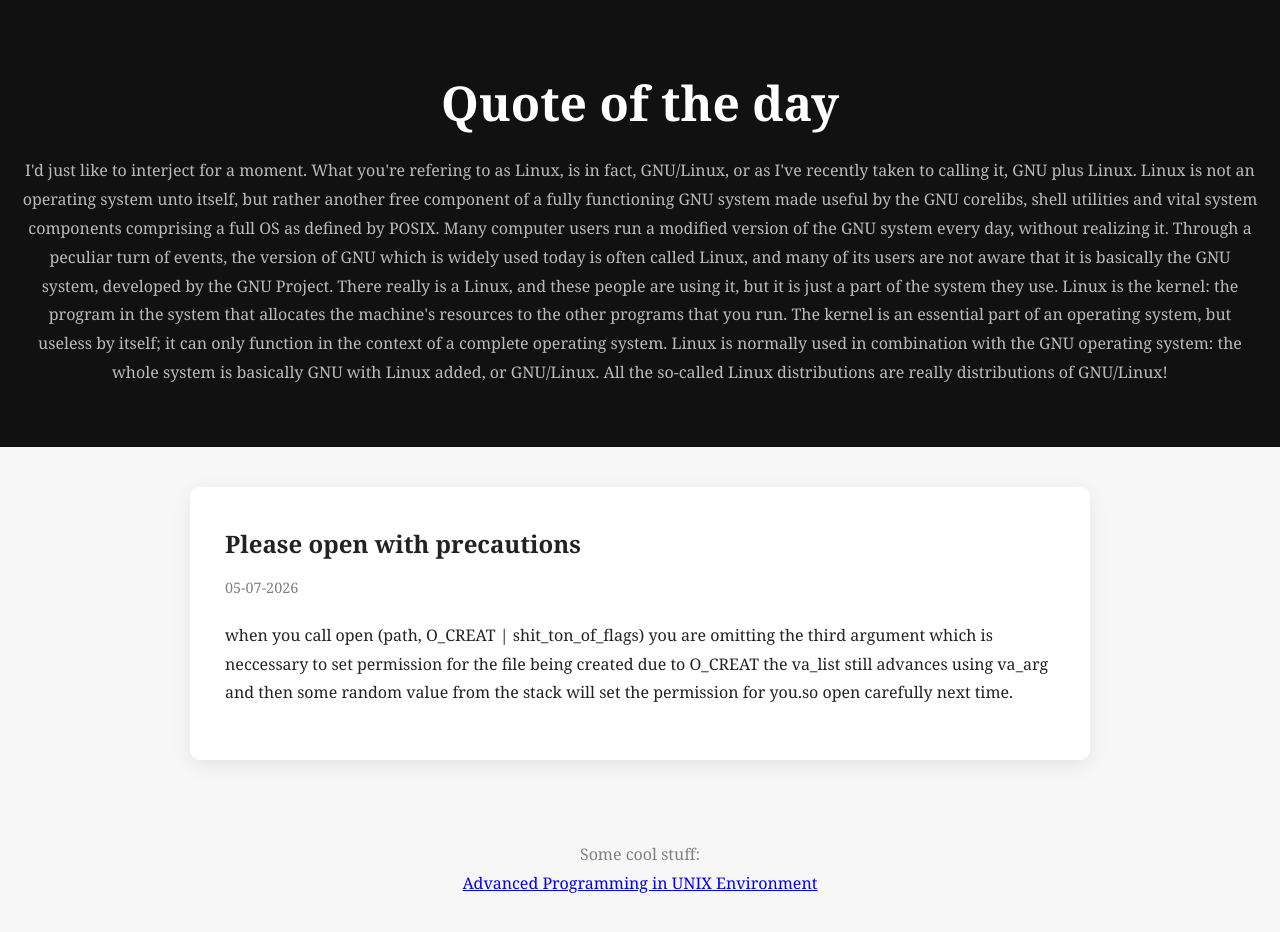
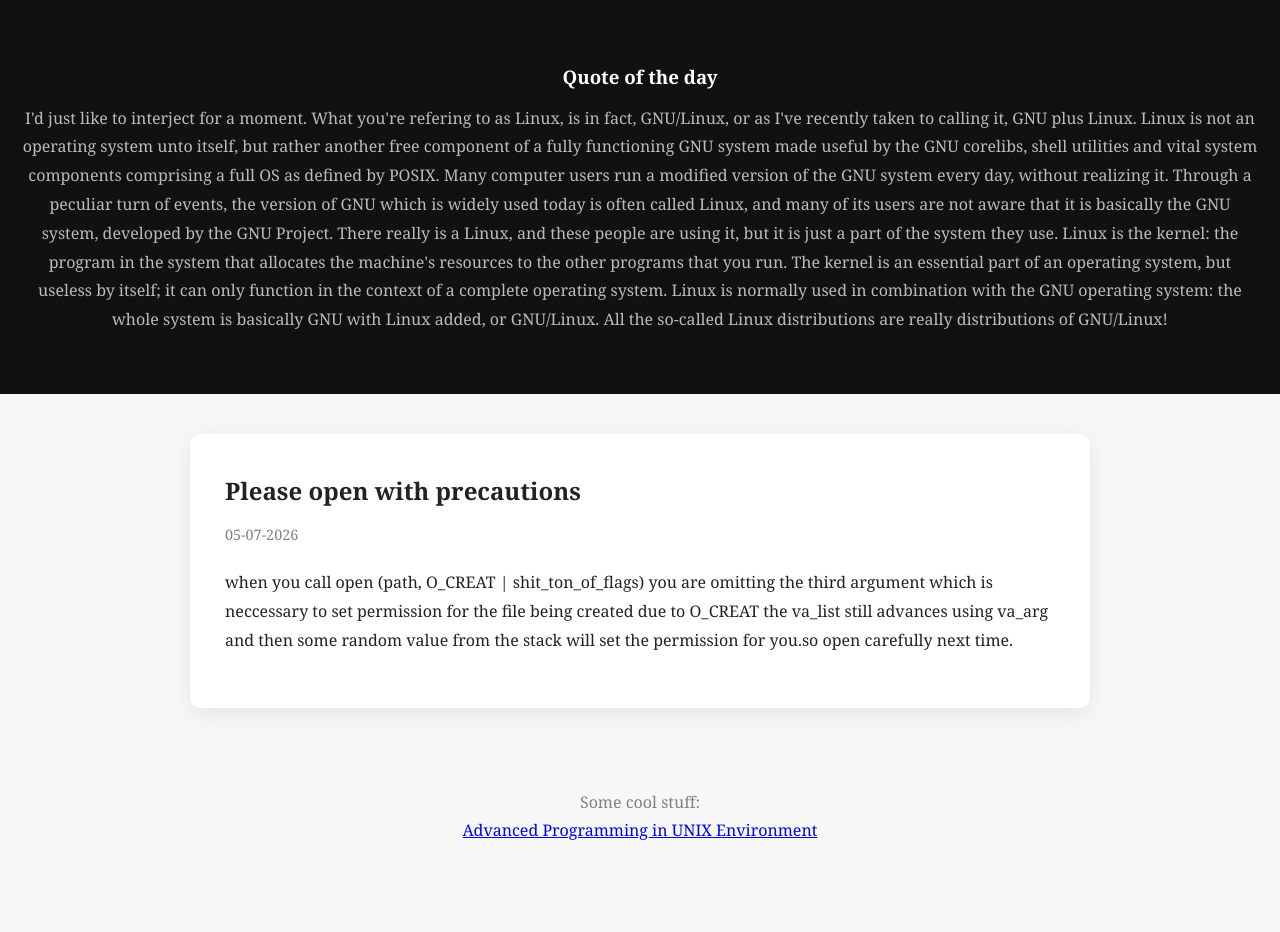
Before and after one commit to Adarshupase/vaporware, a plain HTML site: page index.html in a window 1280 px wide. After the commit the page ends 885 px from the top, so only its background shows below. Drawn offline with Linux system fonts and the light colour scheme.

Commit message:
Change header from h1 to h3 for quote section

```diff
--- a/index.html
+++ b/index.html
@@ -9,7 +9,7 @@
 <body>
 
 <header>
-    <h1> Quote of the day </h1>
+    <h3> Quote of the day </h3>
     <p> I'd just like to interject for a moment. What you're refering to as Linux, is in fact, GNU/Linux, or as I've recently taken to calling it, GNU plus Linux. Linux is not an operating system unto itself, but rather another free component of a fully functioning GNU system made useful by the GNU corelibs, shell utilities and vital system components comprising a full OS as defined by POSIX.
 
 Many computer users run a modified version of the GNU system every day, without realizing it. Through a peculiar turn of events, the version of GNU which is widely used today is often called Linux, and many of its users are not aware that it is basically the GNU system, developed by the GNU Project.
```
